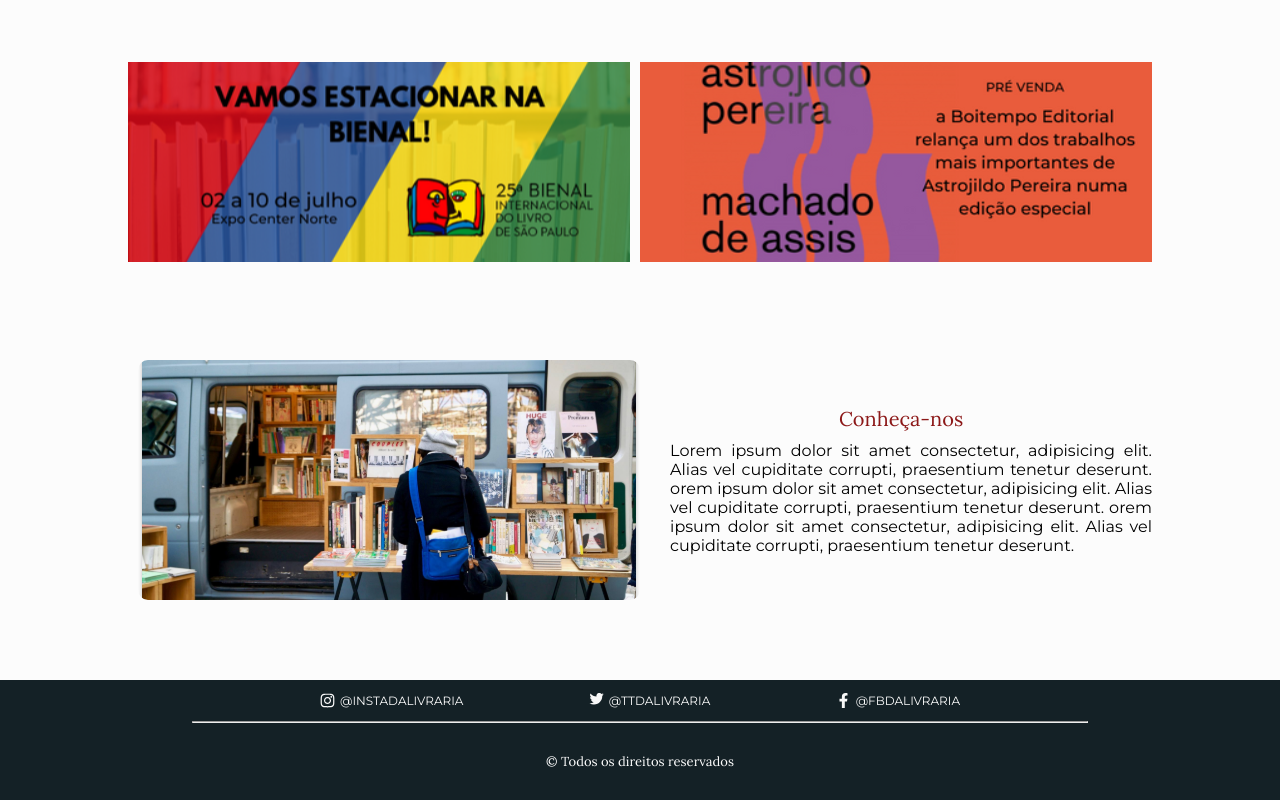
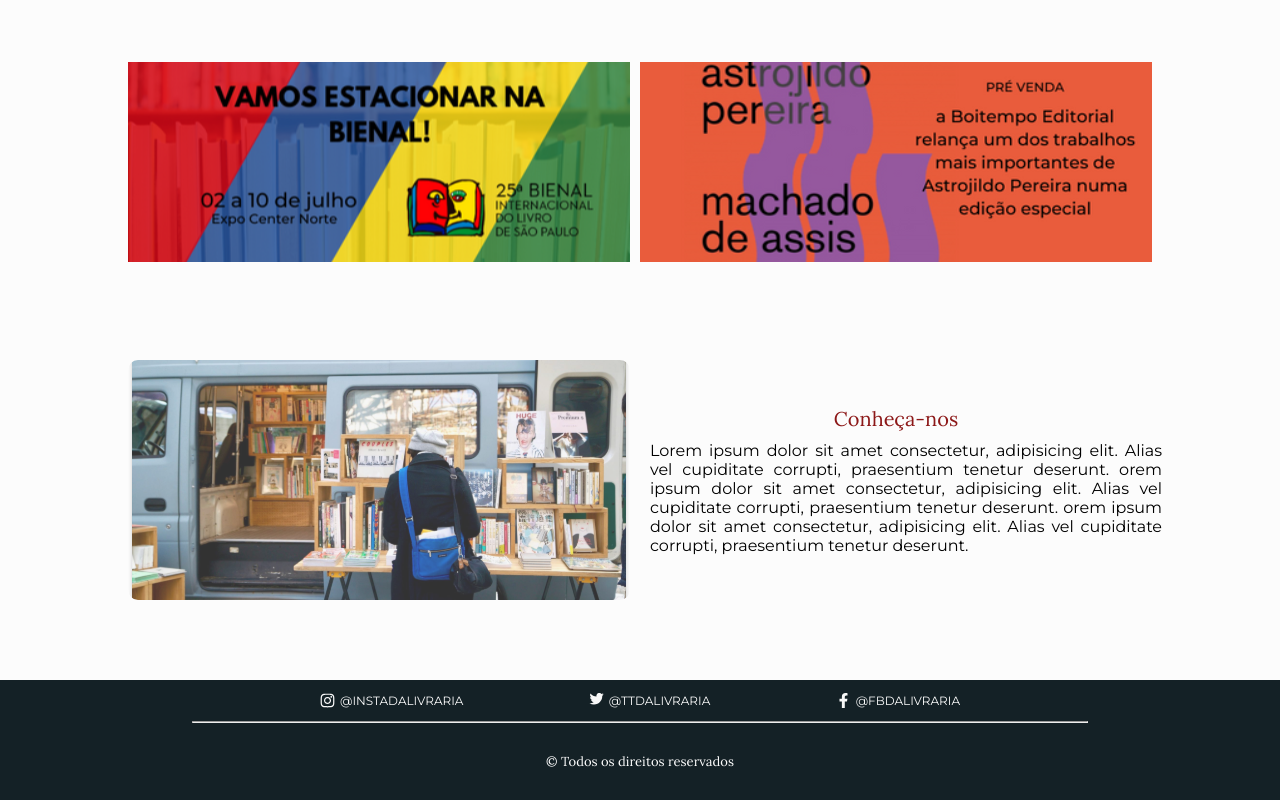
Before and after one commit to vanessacreis/bookstoreapp, a React (Create React App) app: page / in a window 1280 px wide. Shown: the part 1400-2200 px from the top of the page. Built offline with nearby package versions, Linux system fonts and the light colour scheme.

Commit message:
Alterando tamanho das divs e inserindo hover

```diff
--- a/src/Components/Conheça/conheca.js
+++ b/src/Components/Conheça/conheca.js
@@ -7,15 +7,19 @@ export const Conheca = styled.div`
   display: flex;
   align-items: center;
   justify-content: space-between;
-  padding: 10px;
 
   > img {
-    width: 50%;
+    width: 49%;
     min-width: 300px;
     height: 30vh;
     object-fit: cover;
     border-radius: 10px;
-    margin: 10px 0;
+    opacity: 0.8;
+
+    &:hover {
+      opacity: 1;
+      transition: all 1s;
+    }
   }
 
   @media (max-width: 600px) {
@@ -27,7 +31,7 @@ export const Conheca = styled.div`
 `;
 
 export const Texto = styled.div`
-  width: 48%;
+  width: 50%;
   height: 80%;
   text-align: center;
 
@@ -44,6 +48,10 @@ export const Texto = styled.div`
     margin: 0 10px;
     text-align: justify;
     font-size: 16px;
+
+    &::selection {
+      background-color: ${colors.contrast}80;
+    }
   }
 
   @media (max-width: 600px) {
```
